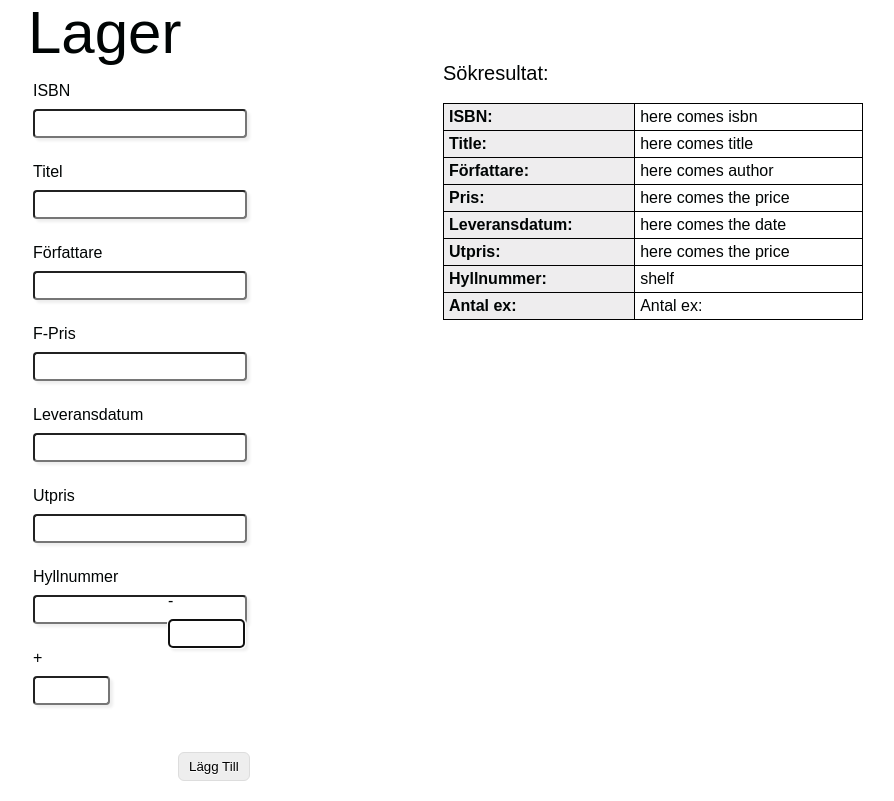
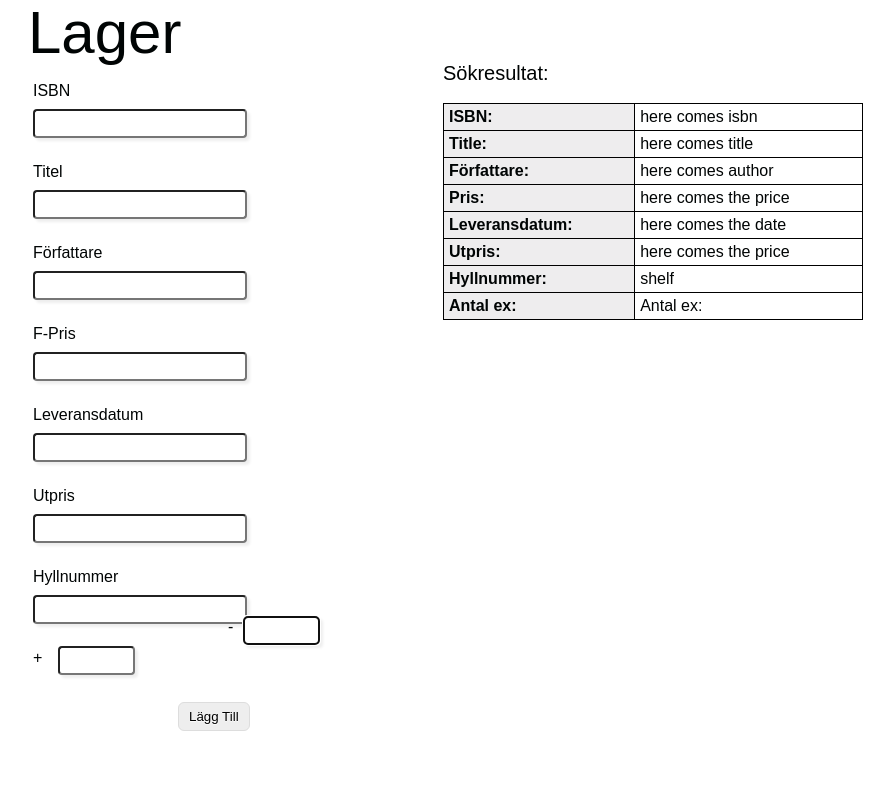
Before and after one commit to mh1830/bookstore_grupp2, a PHP site: page / in a window 1280 px wide. Shown: the part 214-1015 px from the top of the page, without its empty margins (102-996 px from the left). After the commit the page ends 945 px from the top, so only its background shows below. Run offline with PHP 8.4, Linux system fonts and the light colour scheme; some web fonts are replaced.

Commit message:
Updated the minus and plus
Updated the minus and plus so they would place it next to each other.

```diff
--- a/css/css.css
+++ b/css/css.css
@@ -204,11 +204,24 @@ body#rapport li.menuItem1, body#index li.menuItem2, body#saldabocker li.menuItem
 #mainSection label {
 	padding-left:10px;
 	}
-
-#antalMin {position:absolute; top:823px; left:260px;}
-.antalMin {position: absolute; top:807px; left:260px;}
-
-
+#antalPlus {
+	margin-top: -20px;
+	margin-left: 35px;
+}
+.antalPlus {
+	margin-left: 0px;
+	margin-top: 40px;
+}
+#antalMin {
+	position: absolute;
+	top:820px;
+	left:335px;
+}
+.antalMin {
+	position: absolute;
+	top:833px;
+	left:320px;
+}
 /* Knappen Lägg till */
 .buttonL {
    	padding: 6px 10px;
@@ -242,7 +255,7 @@ body#rapport li.menuItem1, body#index li.menuItem2, body#saldabocker li.menuItem
 .buttonL {
 	float: left;
 	margin-left: 155px;
-	margin-top: 5px;
+	margin-top: -15px;
 }
 /* herbertt code*/
 td, th {
```
